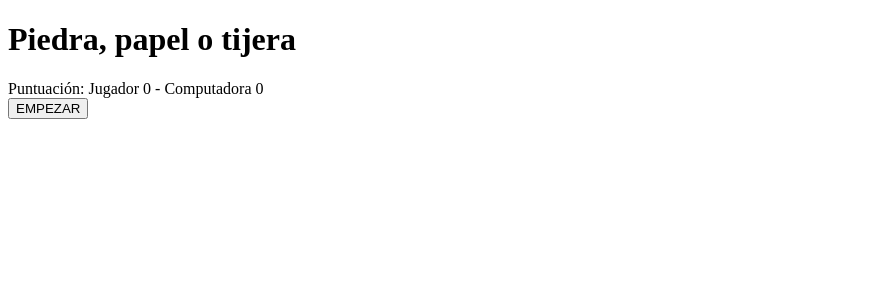
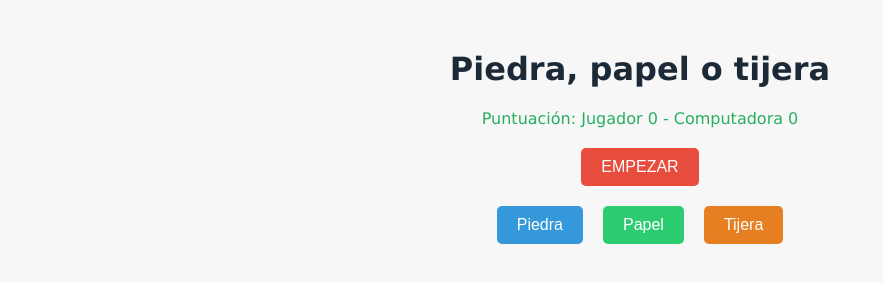
Before and after one commit to Leandro1015/proyecto-PPT, a plain HTML site: page index.html in a window 1280 px wide. Shown: the whole page, without its empty margins (0-883 px from the left). Drawn offline with Linux system fonts and the light colour scheme.

Commit message:
cambios en el css

```diff
--- a/index.html
+++ b/index.html
@@ -5,7 +5,68 @@
         <meta name="viewport" content="width=device-width, initial-scale=1.0">
         <title>Piedra, papel o tijera</title>
         <style>
+           body {
+                font-family: 'Verdana', sans-serif;
+                text-align: center;
+                margin: 50px;
+                background-color: #f7f7f7;
+            }
 
+            h1 {
+                color: #1c2a38;
+            }
+
+            #resultado {
+                font-size: 20px;
+                margin-top: 20px;
+                color: #3498db;
+            }
+
+            #puntuacion {
+                color: #27ae60;
+            }
+
+            #divInicio, #divJuego {
+                margin-top: 20px;
+            }
+
+            button {
+                font-size: 16px;
+                padding: 10px 20px;
+                cursor: pointer;
+                border: none;
+                border-radius: 5px;
+            }
+
+            #btnEmpezar {
+                background-color: #e74c3c;
+                color: white;
+            }
+
+            .opciones {
+                display: flex;
+                justify-content: center;
+                margin-top: 20px;
+            }
+
+            .opciones button {
+                margin: 0 10px;
+            }
+
+            #btnPiedra {
+                background-color: #3498db;
+                color: white;
+            }
+
+            #btnPapel {
+                background-color: #2ecc71;
+                color: white;
+            }
+
+            #btnTijera {
+                background-color: #e67e22;
+                color: white;
+            }
         </style>
     </head>
     <body>
--- a/js/controlador.js
+++ b/js/controlador.js
@@ -4,8 +4,11 @@
 import {Inicio} from './views/vInicio.js'
 
 export class Controlador {
+
+    vistas = new Map()
+
     constructor() {
-        this.vistas = new Map()
+
         this.modelo = new Modelo()
         this.inicializarVistas()
     }
@@ -14,47 +17,48 @@
         const divInicio = document.getElementById('divInicio')
 
         this.vistas.set(Vista.vInicio, new Inicio(this, divInicio))
-        this.vistas.set(Vista.vJuego, new Juego(this, divJuego))
+        //this.vistas.set(Vista.vJuego, new Juego(this, divJuego))
 
         this.verVista(Vista.vInicio)
     }
 
-      verVista (vista) {
+    verVista(vista) {
         this.ocultarVistas()
         this.vistas.get(vista).mostrar(true)
     }
 
-    ocultarVistas(){
-		for(const vista of this.vistas.values())
-			vista.mostrar(false)
-	}
+    ocultarVistas() {
+        for (const vista of this.vistas.values()) {
+            vista.mostrar(false)
+        }
+    }
 
     escoger(opcion) {
         const eleccionComputadora = ['piedra', 'papel', 'tijera'][Math.floor(Math.random() * 3)]
 
         if (opcion === eleccionComputadora) {
-            Vista.mostrarResultado('¡Es un empate!')
+            this.vistas.get(Vista.vJuego).mostrarResultado('¡Es un empate!')
         } else if (
             (opcion === 'piedra' && eleccionComputadora === 'tijera') ||
             (opcion === 'papel' && eleccionComputadora === 'piedra') ||
             (opcion === 'tijera' && eleccionComputadora === 'papel')
         ) {
             Juego.puntuacionUsuario++
-            Vista.mostrarResultado('¡Ganaste!')
+            this.vistas.get(Vista.vJuego).mostrarResultado('¡Ganaste!')
         } else {
             Juego.puntuacionComputadora++
-            Vista.mostrarResultado('¡Perdiste!')
+            this.vistas.get(Vista.vJuego).mostrarResultado('¡Perdiste!')
         }
 
-        Vista.actualizarVista()
+        this.vistas.get(Vista.vJuego).actualizarVista()
 
         if (Juego.puntuacionUsuario === 3 || Juego.puntuacionComputadora === 3) {
             window.alert(`Juego terminado. Puntuación final: Usuario ${Juego.puntuacionUsuario} - Computadora ${Juego.puntuacionComputadora}`)
-            Juego.reiniciar()
-            Vista.actualizarVista()
+            Modelo.reiniciar()
+            this.vistas.get(Vista.vJuego).actualizarVista()
         }
     }
 
 }
 
-const controlador = new Controlador()
+window.onload = () => {new Controlador()}
--- a/js/views/vInicio.js
+++ b/js/views/vInicio.js
@@ -11,6 +11,6 @@
   }
 
   pulsarEmpezar() {
-    this.controlador.verVista(Vista.vjuego)
+    this.controlador.verVista(Vista.vJuego)
   }
 }
--- a/js/views/vJuego.js
+++ b/js/views/vJuego.js
@@ -20,4 +20,10 @@
     mostrarResultado(mensaje) {
         this.resultado.textContent = mensaje;
     }
+
+    mostrarResultado(mensaje) {
+
+        const resultadoDiv = document.getElementById('resultado');
+        resultadoDiv.textContent = mensaje;
+    }
 }
```
